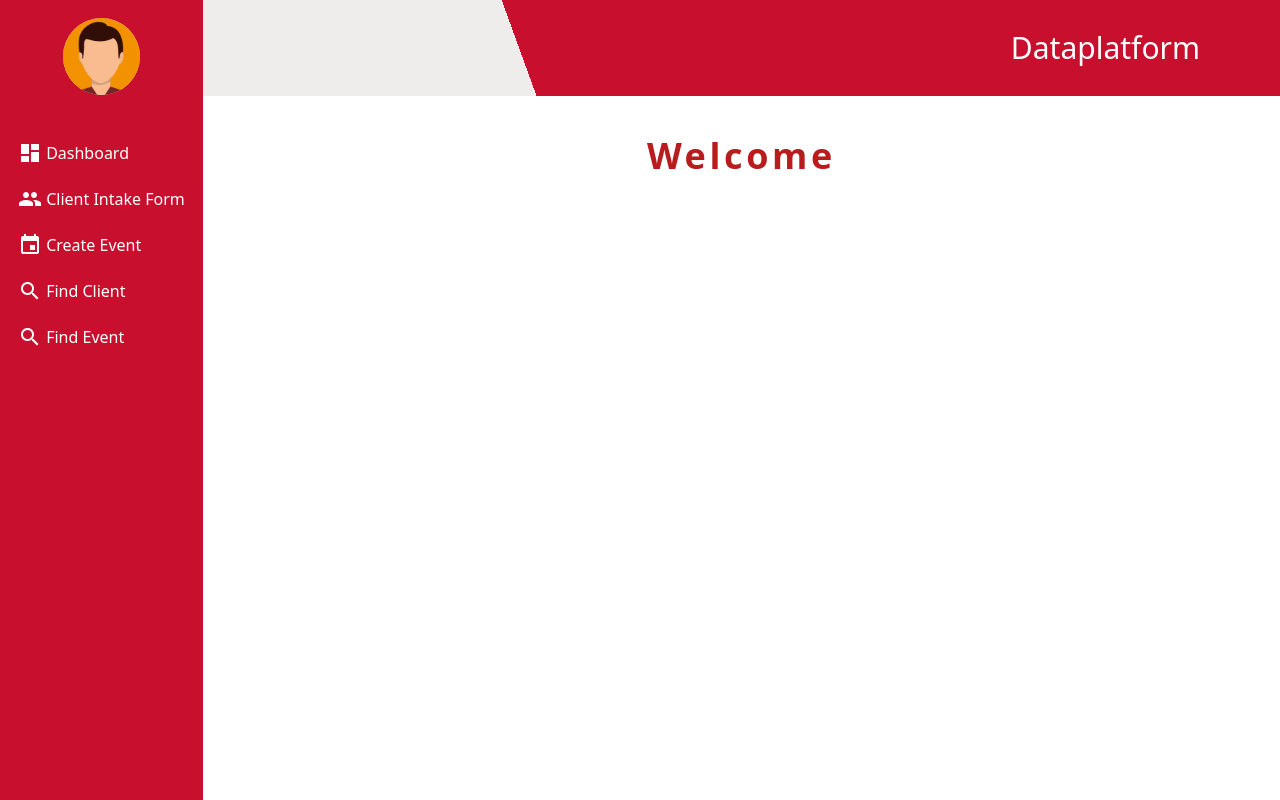
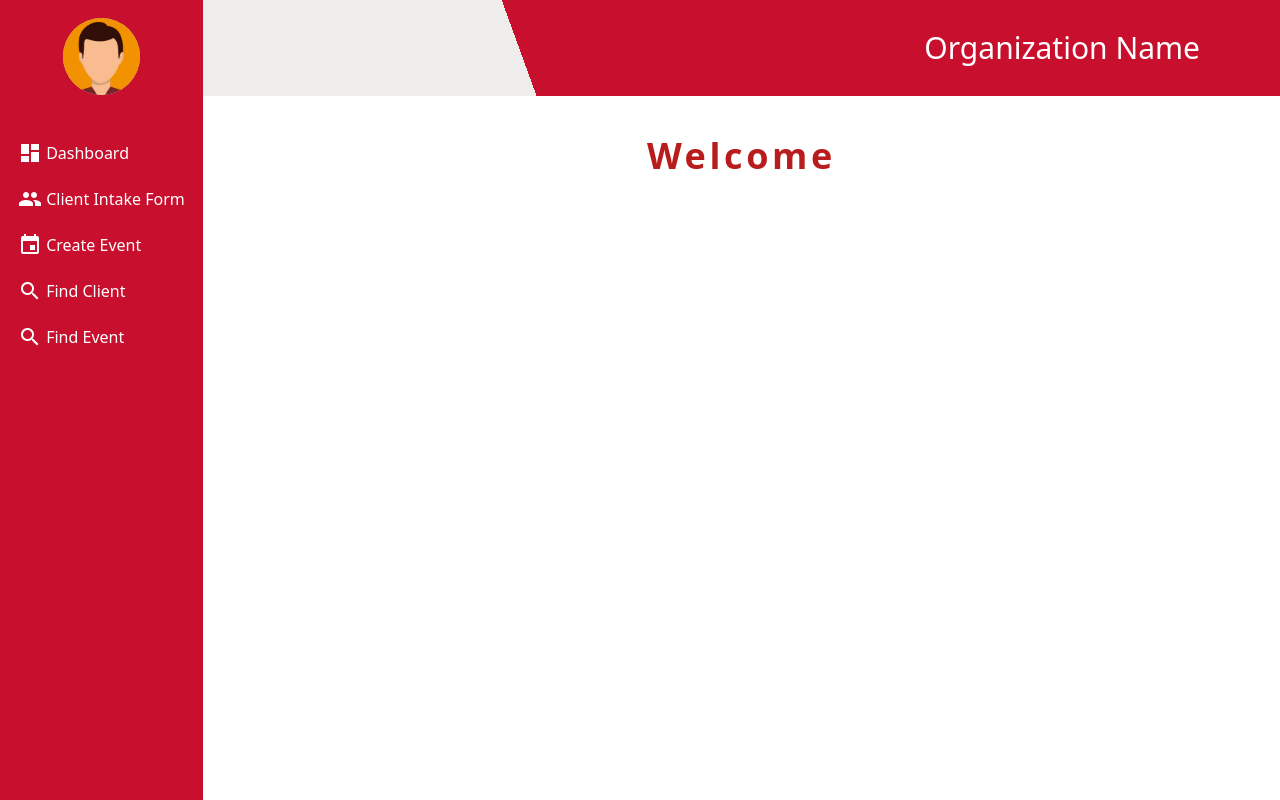
Before and after one commit to CIS-Fall-2022/project-cis_4339_project_16, a Vue app in the folder frontend/: page / in a window 1280 px wide. Built offline with nearby package versions, Linux system fonts and the light colour scheme; no server answers.

Commit message:
dynamic replacement of dataplatform, with name of organization

```diff
--- a/frontend/src/App.vue
+++ b/frontend/src/App.vue
@@ -48,7 +48,7 @@
           background: linear-gradient(250deg, #C8102E 70%, #efecec 50.6%);
         "
       >
-        <h1 class="mr-20 text-3xl text-white">Dataplatform</h1>
+        <h1 class="mr-20 text-3xl text-white">{{organizationName}}</h1>
       </section>
       <div>
         <router-view></router-view>
@@ -58,9 +58,26 @@
 </template>
 
 <script>
+import axios from "axios";
+
 export default {
   name: "App",
+  data() {
+    return {
+    organizationName: "Blaze Monitors",
+    }
+  },
+  mounted() {
+   let apiURL = import.meta.env.VITE_ROOT_API + `/organizationData/name`;
+    this.organizationName = "Organization Name";
+    axios.get(apiURL).then((resp) => {
+      console.log(resp.data)
+      this.organizationName = resp?.data?.name;
+    });
+  },
 };
+
+
 </script>
 
 <style>
```
